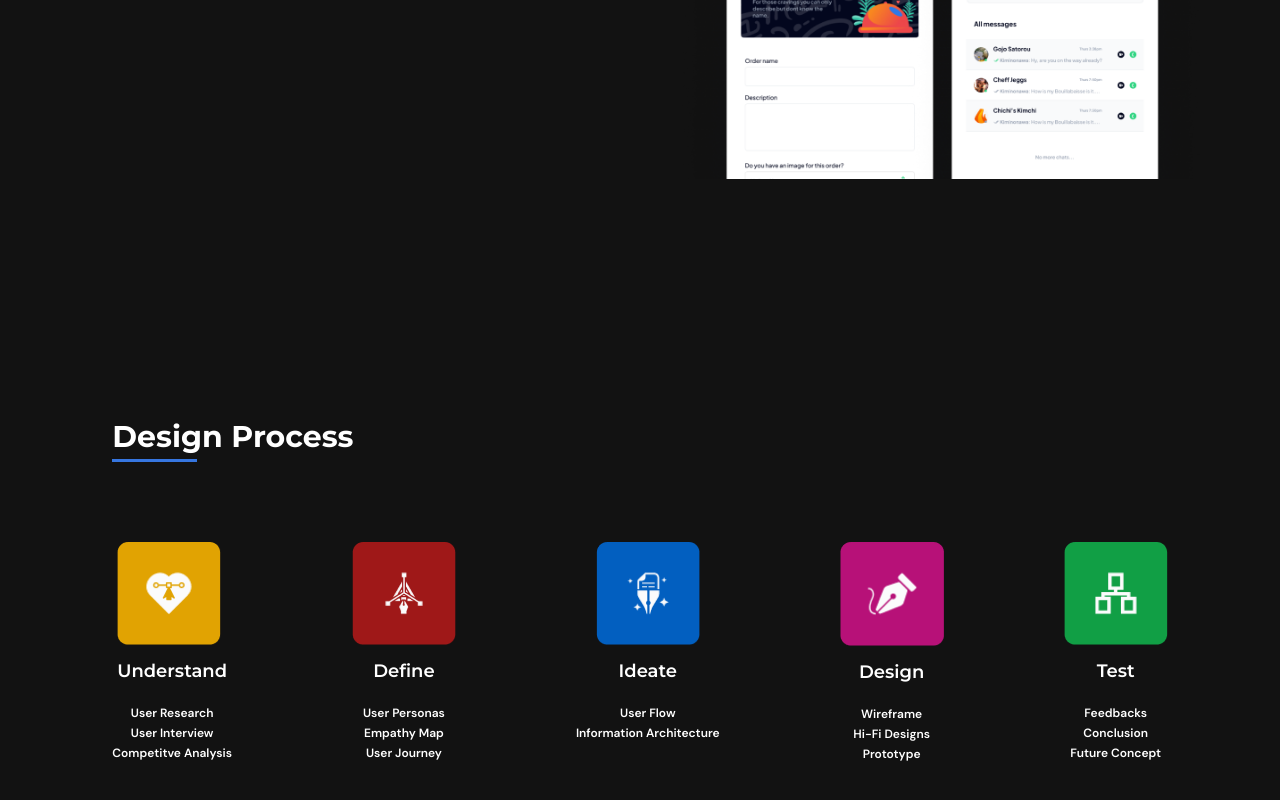
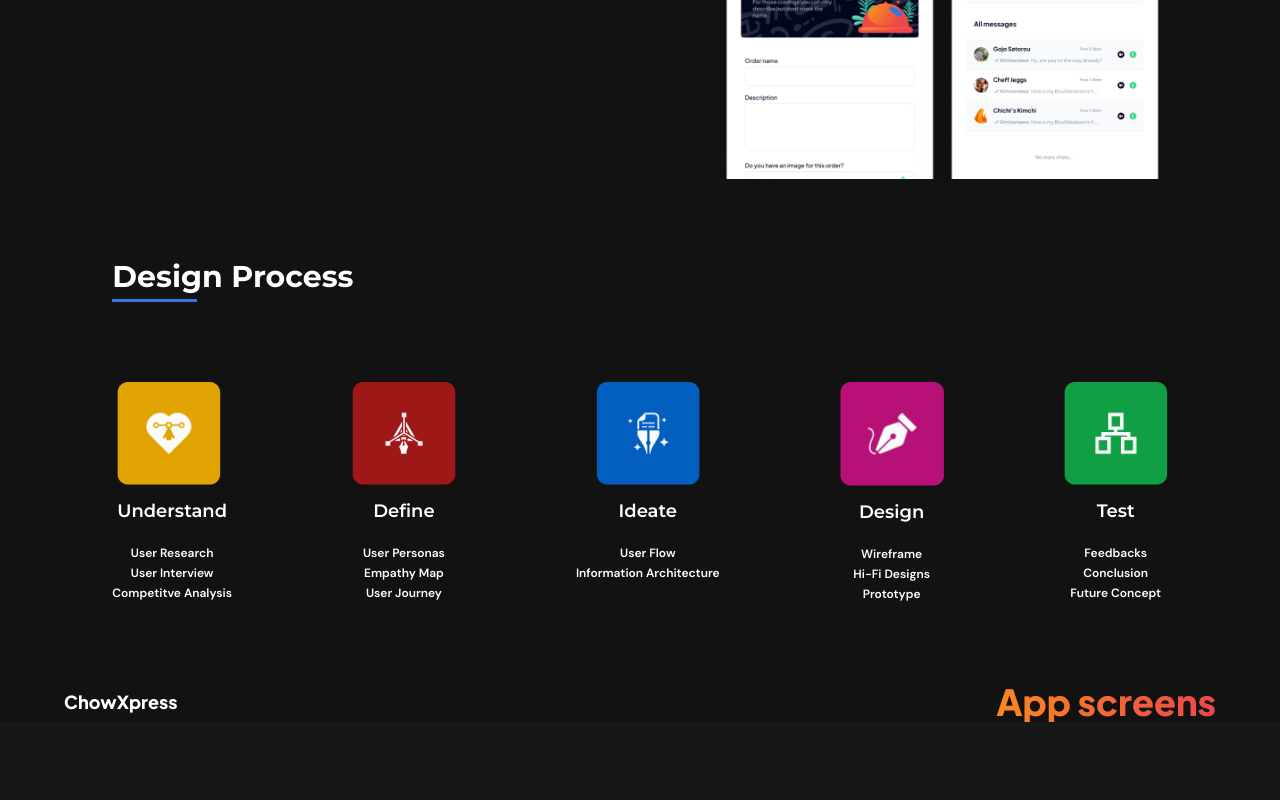
Before and after one commit to VirtuousTechies/musa-daniel, a React (Vite) app in the folder musa-daniel/: page /works/foodApp in a window 1280 px wide. Shown: the part 830-1630 px from the top of the page. After the commit the page ends 1554 px from the top, so only its background shows below. Built offline with nearby package versions, Linux system fonts and the light colour scheme.

Commit message:
Started working on the food app page, added a new component and the all screen section in the food app body

```diff
--- a/musa-daniel/src/Components/FoodAppBody.jsx
+++ b/musa-daniel/src/Components/FoodAppBody.jsx
@@ -1,6 +1,6 @@
 import React from 'react'
 import { figma, foodMainFive, foodMainFour, foodMainOne, foodMainThree, foodMainTwo} from '../Data'
-import { DesignProcess } from '.'
+import { DesignProcess, FoodHeader } from '.'
 
 export default function FoodAppBody() {
   return (
@@ -55,11 +55,11 @@ export default function FoodAppBody() {
             lg:w-[250px] xl:w-[300px] m-0'/>
         </figure>
         </section>
-        <section></section>
-        <section></section>
         <DesignProcess />
-        <section></section>
-        <section></section>
+        <section className='flex flex-col space-y-20 md:justify-center md:items-center w-full
+      bg-[#17171717]'>
+            <FoodHeader end={'App screens'} />
+        </section>
     </section>
   )
 }
--- /dev/null
+++ b/musa-daniel/src/Components/FoodHeader.jsx
@@ -0,0 +1,11 @@
+import React from 'react'
+
+export default function FoodHeader(props) {
+  return (
+    <div className='flex flex-row justify-between items-center md:w-[90%] w-[80%]'>
+        <p className='font-four font-extrabold text-lg'>ChowXpress</p>
+        <p className='bg-gradient-to-l font-four text-3xl md:text-4xl font-extrabold
+        text-transparent bg-clip-text to-[#F9881F] from-[#ED474A]'>{props.end}</p>
+    </div>
+  )
+}
--- a/musa-daniel/src/Components/index.jsx
+++ b/musa-daniel/src/Components/index.jsx
@@ -14,3 +14,4 @@ export {default as FoodAppBody} from './FoodAppBody'
 export {default as Heading} from './Heading'
 export {default as TargetAudience} from './TargetAudience'
 export {default as Empathy} from './Empathy'
+export {default as FoodHeader} from './FoodHeader'
```
